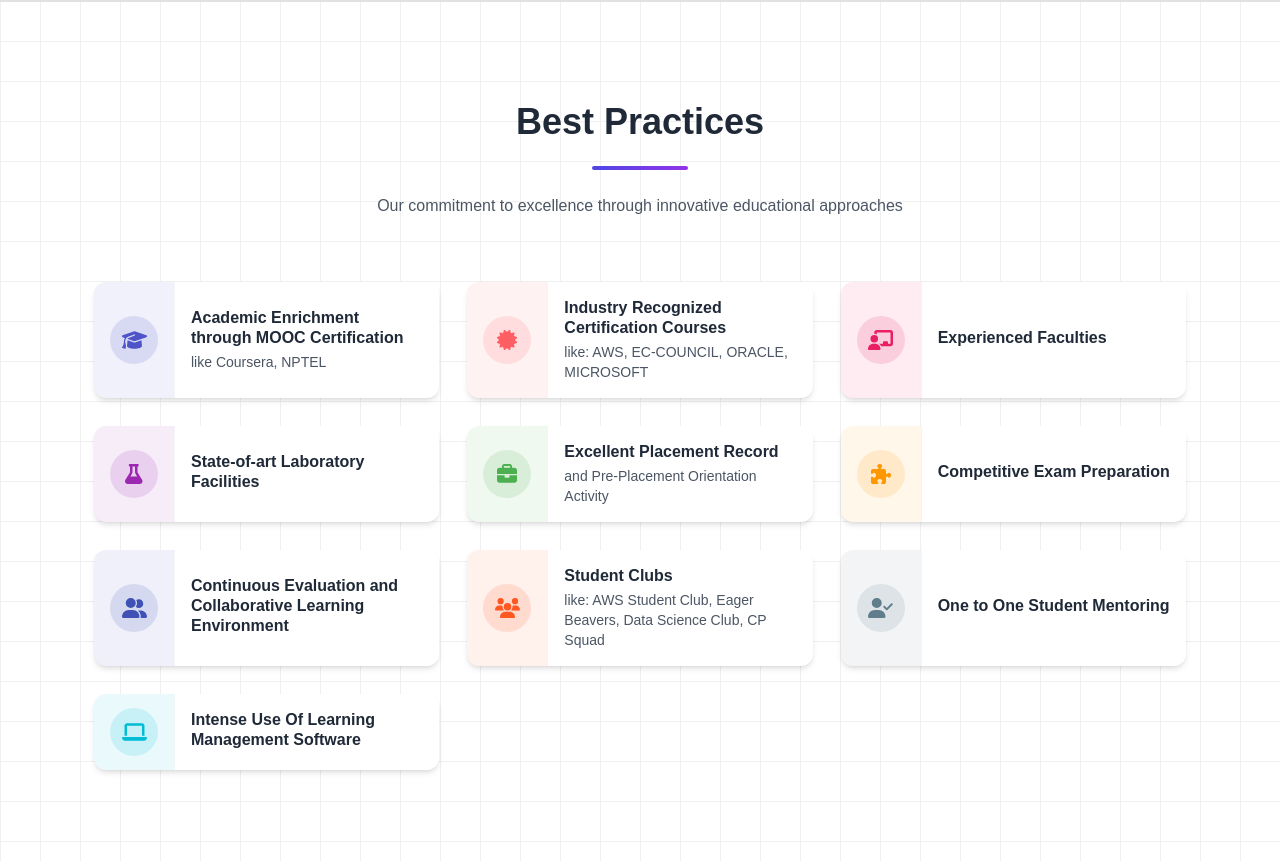
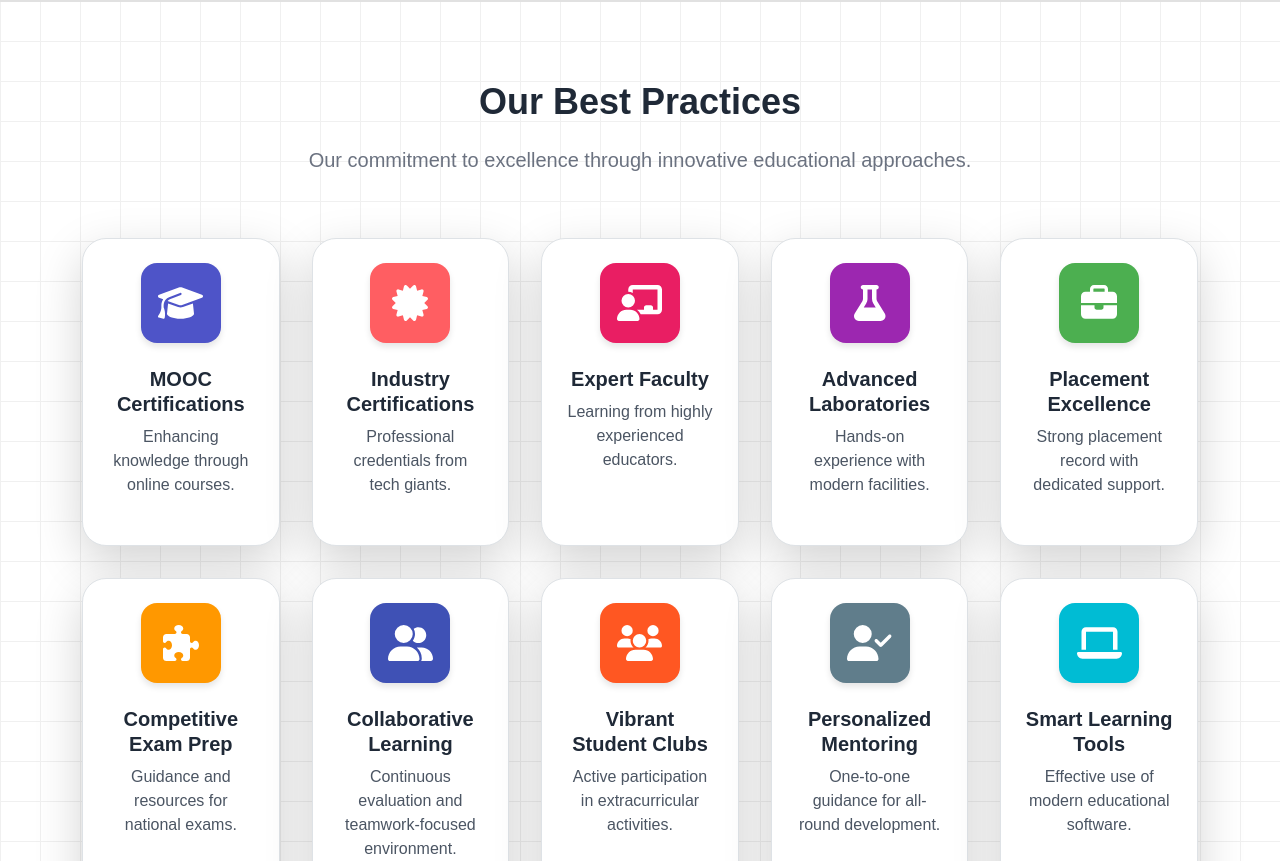
Before and after one commit to Webmaster-CHARUSAT/KDPIT_react, a React (Create React App) app: page / in a window 1280 px wide. Shown: the part 3199-4060 px from the top of the page. Built offline with nearby package versions, Linux system fonts and the light colour scheme.

Commit message:
Best practices ui updated

```diff
--- a/package.json
+++ b/package.json
@@ -13,7 +13,8 @@
     "@testing-library/user-event": "^13.5.0",
     "aos": "^2.3.4",
     "bootstrap": "^5.3.3",
-    "framer-motion": "^12.7.4",
+    "framer-motion": "^12.23.12",
+    "lucide-react": "^0.541.0",
     "react": "^19.0.0",
     "react-bootstrap": "^2.10.9",
     "react-countup": "^6.5.3",
--- a/src/components/BestPracticesSection.js
+++ b/src/components/BestPracticesSection.js
@@ -1,3 +1,158 @@
+// import React from 'react';
+// import { motion } from 'framer-motion';
+// import { FontAwesomeIcon } from '@fortawesome/react-fontawesome';
+// import {
+//   faGraduationCap, faCertificate, faChalkboardTeacher, faFlask,
+//   faBriefcase, faPuzzlePiece, faUserFriends, faUsers,
+//   faUserCheck, faLaptop
+// } from '@fortawesome/free-solid-svg-icons';
+
+// const BestPracticesSection = () => {
+//   // Best practices data
+//   const bestPractices = [
+//     {
+//       id: 1,
+//       title: "Academic Enrichment through MOOC Certification",
+//       description: "like Coursera, NPTEL",
+//       icon: faGraduationCap,
+//       color: "#4e54c8"
+//     },
+//     {
+//       id: 2,
+//       title: "Industry Recognized Certification Courses",
+//       description: "like: AWS, EC-COUNCIL, ORACLE, MICROSOFT",
+//       icon: faCertificate,
+//       color: "#ff5e62"
+//     },
+//     {
+//       id: 3,
+//       title: "Experienced Faculties",
+//       description: "",
+//       icon: faChalkboardTeacher,
+//       color: "#E91E63"
+//     },
+//     {
+//       id: 4,
+//       title: "State-of-art Laboratory Facilities",
+//       description: "",
+//       icon: faFlask,
+//       color: "#9C27B0"
+//     },
+//     {
+//       id: 5,
+//       title: "Excellent Placement Record",
+//       description: "and Pre-Placement Orientation Activity",
+//       icon: faBriefcase,
+//       color: "#4CAF50"
+//     },
+//     {
+//       id: 6,
+//       title: "Competitive Exam Preparation",
+//       description: "",
+//       icon: faPuzzlePiece,
+//       color: "#FF9800"
+//     },
+//     {
+//       id: 7,
+//       title: "Continuous Evaluation and Collaborative Learning Environment",
+//       description: "",
+//       icon: faUserFriends,
+//       color: "#3F51B5"
+//     },
+//     {
+//       id: 8,
+//       title: "Student Clubs",
+//       description: "like: AWS Student Club, Eager Beavers, Data Science Club, CP Squad",
+//       icon: faUsers,
+//       color: "#FF5722"
+//     },
+//     {
+//       id: 9,
+//       title: "One to One Student Mentoring",
+//       description: "",
+//       icon: faUserCheck,
+//       color: "#607D8B"
+//     },
+//     {
+//       id: 10,
+//       title: "Intense Use Of Learning Management Software",
+//       description: "",
+//       icon: faLaptop,
+//       color: "#00BCD4"
+//     }
+//   ];
+
+//   return (
+//   <section id="best-practices" className="relative bg-white/70 overflow-hidden">
+//       <div className="container mx-auto px-4 pb-40">
+//         {/* Section Title */}
+//         <div className="text-center mb-16">
+//           <h2 className="text-3xl md:text-4xl font-bold text-gray-800 mb-4">Best Practices</h2>
+//           <div className="w-24 h-1 bg-gradient-to-r from-indigo-600 to-purple-600 mx-auto mb-6 rounded-full"></div>
+//           <p className="text-gray-600 max-w-2xl mx-auto">Our commitment to excellence through innovative educational approaches</p>
+//         </div>
+
+//         {/* Practices Grid */}
+//         <div className="grid grid-cols-1 md:grid-cols-2 lg:grid-cols-3 gap-7">
+//           {bestPractices.map((practice, index) => (
+//             <motion.div
+//               key={practice.id}
+//               initial={{ opacity: 0, y: 20 }}
+//               whileInView={{ opacity: 1, y: 0 }}
+//               transition={{ duration: 0.5, delay: index * 0.1 }}
+//               viewport={{ once: true }}
+//               whileHover={{ y: -5 }}
+//               className="group bg-white rounded-xl overflow-hidden shadow-md hover:shadow-xl transition-all duration-300"
+//             >
+//               <div className="flex items-stretch h-full">
+//                 {/* Icon Section */}
+//                 <div
+//                   className="w-20 flex-shrink-0 flex items-center justify-center transition-all duration-300 group-hover:w-24"
+//                   style={{ backgroundColor: `${practice.color}15` }}
+//                 >
+//                   <div
+//                     className="w-12 h-12 rounded-full flex items-center justify-center transition-all duration-300 group-hover:scale-110"
+//                     style={{ backgroundColor: `${practice.color}25` }}
+//                   >
+//                     <FontAwesomeIcon
+//                       icon={practice.icon}
+//                       className="text-xl transition-all duration-300"
+//                       style={{ color: practice.color }}
+//                     />
+//                   </div>
+//                 </div>
+
+//                 {/* Content Section - Now vertically centered */}
+//                 <div className="flex-1 p-3 border-l border-gray-100 flex flex-col justify-center">
+//                   <h3 className="text-base font-semibold text-gray-800 mb-1 leading-tight">
+//                     {practice.title}
+//                   </h3>
+//                   {practice.description && (
+//                     <p className="text-sm text-gray-600 m-0">
+//                       {practice.description}
+//                     </p>
+//                   )}
+//                 </div>
+//               </div>
+//             </motion.div>
+//           ))}
+//         </div>
+//       </div>
+
+//       {/* Bottom Wave */}
+//       <div className="absolute -bottom-12 left-0 w-full overflow-hidden leading-[0] z-10">
+//         <svg xmlns="http://www.w3.org/2000/svg" viewBox="0 0 1440 320" className="w-full">
+//           <path fill="#f3f4f6" fillOpacity="1" d="M0,96L48,112C96,128,192,160,288,186.7C384,213,480,235,576,218.7C672,203,768,149,864,117.3C960,85,1056,75,1152,90.7C1248,107,1344,149,1392,170.7L1440,192L1440,320L1392,320C1344,320,1248,320,1152,320C1056,320,960,320,864,320C768,320,672,320,576,320C480,320,384,320,288,320C192,320,96,320,48,320L0,320Z"></path>
+//         </svg>
+//       </div>
+//     </section>
+//   );
+// };
+
+// export default BestPracticesSection;
+
+// ----------- on hover color funcitonality will work after removing bg white from card
+
 import React from 'react';
 import { motion } from 'framer-motion';
 import { FontAwesomeIcon } from '@fortawesome/react-fontawesome';
@@ -8,142 +163,191 @@ import {
 } from '@fortawesome/free-solid-svg-icons';
 
 const BestPracticesSection = () => {
-  // Best practices data
+  // Best practices data with updated descriptions and bullet points
   const bestPractices = [
     {
       id: 1,
-      title: "Academic Enrichment through MOOC Certification",
-      description: "like Coursera, NPTEL",
+      title: "MOOC Certifications",
+      description: "Enhancing knowledge through online courses.",
       icon: faGraduationCap,
-      color: "#4e54c8"
+      color: "#4e54c8",
+      bullets: [
+        "Coursera, NPTEL, edX",
+        "Skill-based learning"
+      ]
     },
     {
       id: 2,
-      title: "Industry Recognized Certification Courses",
-      description: "like: AWS, EC-COUNCIL, ORACLE, MICROSOFT",
+      title: "Industry Certifications",
+      description: "Professional credentials from tech giants.",
       icon: faCertificate,
-      color: "#ff5e62"
+      color: "#ff5e62",
+      bullets: [
+        "AWS, Oracle, Microsoft",
+        "Career-boosting skills"
+      ]
     },
     {
       id: 3,
-      title: "Experienced Faculties",
-      description: "",
+      title: "Expert Faculty",
+      description: "Learning from highly experienced educators.",
       icon: faChalkboardTeacher,
-      color: "#E91E63"
+      color: "#E91E63",
+      bullets: [
+        "Dedicated professors",
+        "Real-world insights"
+      ]
     },
     {
       id: 4,
-      title: "State-of-art Laboratory Facilities",
-      description: "",
+      title: "Advanced Laboratories",
+      description: "Hands-on experience with modern facilities.",
       icon: faFlask,
-      color: "#9C27B0"
+      color: "#9C27B0",
+      bullets: [
+        "State-of-the-art equipment",
+        "Practical experiments"
+      ]
     },
     {
       id: 5,
-      title: "Excellent Placement Record",
-      description: "and Pre-Placement Orientation Activity",
+      title: "Placement Excellence",
+      description: "Strong placement record with dedicated support.",
       icon: faBriefcase,
-      color: "#4CAF50"
+      color: "#4CAF50",
+      bullets: [
+        "Pre-placement training",
+        "Career guidance"
+      ]
     },
     {
       id: 6,
-      title: "Competitive Exam Preparation",
-      description: "",
+      title: "Competitive Exam Prep",
+      description: "Guidance and resources for national exams.",
       icon: faPuzzlePiece,
-      color: "#FF9800"
+      color: "#FF9800",
+      bullets: [
+        "GATE, GRE, and more",
+        "Comprehensive study material"
+      ]
     },
     {
       id: 7,
-      title: "Continuous Evaluation and Collaborative Learning Environment",
-      description: "",
+      title: "Collaborative Learning",
+      description: "Continuous evaluation and teamwork-focused environment.",
       icon: faUserFriends,
-      color: "#3F51B5"
+      color: "#3F51B5",
+      bullets: [
+        "Group projects",
+        "Peer-to-peer learning"
+      ]
     },
     {
       id: 8,
-      title: "Student Clubs",
-      description: "like: AWS Student Club, Eager Beavers, Data Science Club, CP Squad",
+      title: "Vibrant Student Clubs",
+      description: "Active participation in extracurricular activities.",
       icon: faUsers,
-      color: "#FF5722"
+      color: "#FF5722",
+      bullets: [
+        "AWS Student Club",
+        "Data Science Club"
+      ]
     },
     {
       id: 9,
-      title: "One to One Student Mentoring",
-      description: "",
+      title: "Personalized Mentoring",
+      description: "One-to-one guidance for all-round development.",
       icon: faUserCheck,
-      color: "#607D8B"
+      color: "#607D8B",
+      bullets: [
+        "Academic and career advice",
+        "Personal growth"
+      ]
     },
     {
       id: 10,
-      title: "Intense Use Of Learning Management Software",
-      description: "",
+      title: "Smart Learning Tools",
+      description: "Effective use of modern educational software.",
       icon: faLaptop,
-      color: "#00BCD4"
+      color: "#00BCD4",
+      bullets: [
+        "Learning management systems",
+        "Interactive tools"
+      ]
     }
   ];
 
+  // Animation variants for the card reveal effect
+  const containerVariants = {
+    hidden: { opacity: 0 },
+    visible: {
+      opacity: 1,
+      transition: {
+        staggerChildren: 0.1,
+      },
+    },
+  };
+
+  const itemVariants = {
+    hidden: { y: 20, opacity: 0 },
+    visible: {
+      y: 0,
+      opacity: 1,
+    },
+  };
+
   return (
-  <section id="best-practices" className="relative bg-white/70 overflow-hidden">
-      <div className="container mx-auto px-4 pb-40">
-        {/* Section Title */}
+    <section className="bg-white/70 py-20 px-4">
+      <div className="container mx-auto">
+        {/* Section Header */}
         <div className="text-center mb-16">
-          <h2 className="text-3xl md:text-4xl font-bold text-gray-800 mb-4">Best Practices</h2>
-          <div className="w-24 h-1 bg-gradient-to-r from-indigo-600 to-purple-600 mx-auto mb-6 rounded-full"></div>
-          <p className="text-gray-600 max-w-2xl mx-auto">Our commitment to excellence through innovative educational approaches</p>
+          <h2 className="text-4xl font-bold text-gray-800">Our Best Practices</h2>
+          <p className="text-xl text-gray-500 mt-4 max-w-2xl mx-auto">
+            Our commitment to excellence through innovative educational approaches.
+          </p>
         </div>
 
         {/* Practices Grid */}
-        <div className="grid grid-cols-1 md:grid-cols-2 lg:grid-cols-3 gap-7">
-          {bestPractices.map((practice, index) => (
+        <motion.div
+          className="grid grid-cols-1 sm:grid-cols-2 lg:grid-cols-5 gap-8"
+          variants={containerVariants}
+          initial="hidden"
+          whileInView="visible"
+          viewport={{ once: true, amount: 0.2 }}
+        >
+          {bestPractices.map((practice) => (
             <motion.div
               key={practice.id}
-              initial={{ opacity: 0, y: 20 }}
-              whileInView={{ opacity: 1, y: 0 }}
-              transition={{ duration: 0.5, delay: index * 0.1 }}
-              viewport={{ once: true }}
-              whileHover={{ y: -5 }}
-              className="group bg-white rounded-xl overflow-hidden shadow-md hover:shadow-xl transition-all duration-300"
+              className="bg-white p-6 rounded-3xl shadow-lg border border-gray-200 cursor-pointer h-full flex flex-col justify-start text-center transition-colors duration-300"
+              variants={itemVariants}
+              whileHover={{
+                y: -5,
+                boxShadow: `0 10px 15px -3px rgba(0, 0, 0, 0.1), 0 4px 6px -2px rgba(0, 0, 0, 0.05)`,
+                backgroundColor: `${practice.color}20`
+              }}
             >
-              <div className="flex items-stretch h-full">
-                {/* Icon Section */}
-                <div
-                  className="w-20 flex-shrink-0 flex items-center justify-center transition-all duration-300 group-hover:w-24"
-                  style={{ backgroundColor: `${practice.color}15` }}
+              <div className="flex flex-col items-center">
+                <div className="w-20 h-20 rounded-2xl flex items-center justify-center mb-4 transition-colors duration-300"
+                  style={{
+                    backgroundColor: practice.color,
+                    boxShadow: `0 4px 6px rgba(0,0,0,0.1)`
+                  }}
                 >
-                  <div
-                    className="w-12 h-12 rounded-full flex items-center justify-center transition-all duration-300 group-hover:scale-110"
-                    style={{ backgroundColor: `${practice.color}25` }}
-                  >
-                    <FontAwesomeIcon
-                      icon={practice.icon}
-                      className="text-xl transition-all duration-300"
-                      style={{ color: practice.color }}
-                    />
-                  </div>
+                  <FontAwesomeIcon icon={practice.icon} className="text-white text-4xl" />
                 </div>
+                <h3 className="text-xl font-bold text-gray-800 leading-tight mb-2">
+                  {practice.title}
+                </h3>
+              </div>
+              <p className="text-gray-600 mb-4 flex-grow">{practice.description}</p>
 
-                {/* Content Section - Now vertically centered */}
-                <div className="flex-1 p-3 border-l border-gray-100 flex flex-col justify-center">
-                  <h3 className="text-base font-semibold text-gray-800 mb-1 leading-tight">
-                    {practice.title}
-                  </h3>
-                  {practice.description && (
-                    <p className="text-sm text-gray-600 m-0">
-                      {practice.description}
-                    </p>
-                  )}
-                </div>
-              </div>
+              {/* <ul className="list-disc list-inside text-gray-500 text-sm space-y-1 mt-auto text-left">
+                <li className="font-medium text-gray-700">{practice.bullets[0]}</li>
+                <li className="font-medium text-gray-700">{practice.bullets[1]}</li>
+              </ul> */}
             </motion.div>
           ))}
-        </div>
-      </div>
-
-      {/* Bottom Wave */}
-      <div className="absolute -bottom-12 left-0 w-full overflow-hidden leading-[0] z-10">
-        <svg xmlns="http://www.w3.org/2000/svg" viewBox="0 0 1440 320" className="w-full">
-          <path fill="#f3f4f6" fillOpacity="1" d="M0,96L48,112C96,128,192,160,288,186.7C384,213,480,235,576,218.7C672,203,768,149,864,117.3C960,85,1056,75,1152,90.7C1248,107,1344,149,1392,170.7L1440,192L1440,320L1392,320C1344,320,1248,320,1152,320C1056,320,960,320,864,320C768,320,672,320,576,320C480,320,384,320,288,320C192,320,96,320,48,320L0,320Z"></path>
-        </svg>
+        </motion.div>
       </div>
     </section>
   );
```
Also changed, not shown: src/index.css (line endings or trailing spaces), 1 other file (tests, documents, lock files or other folders).
